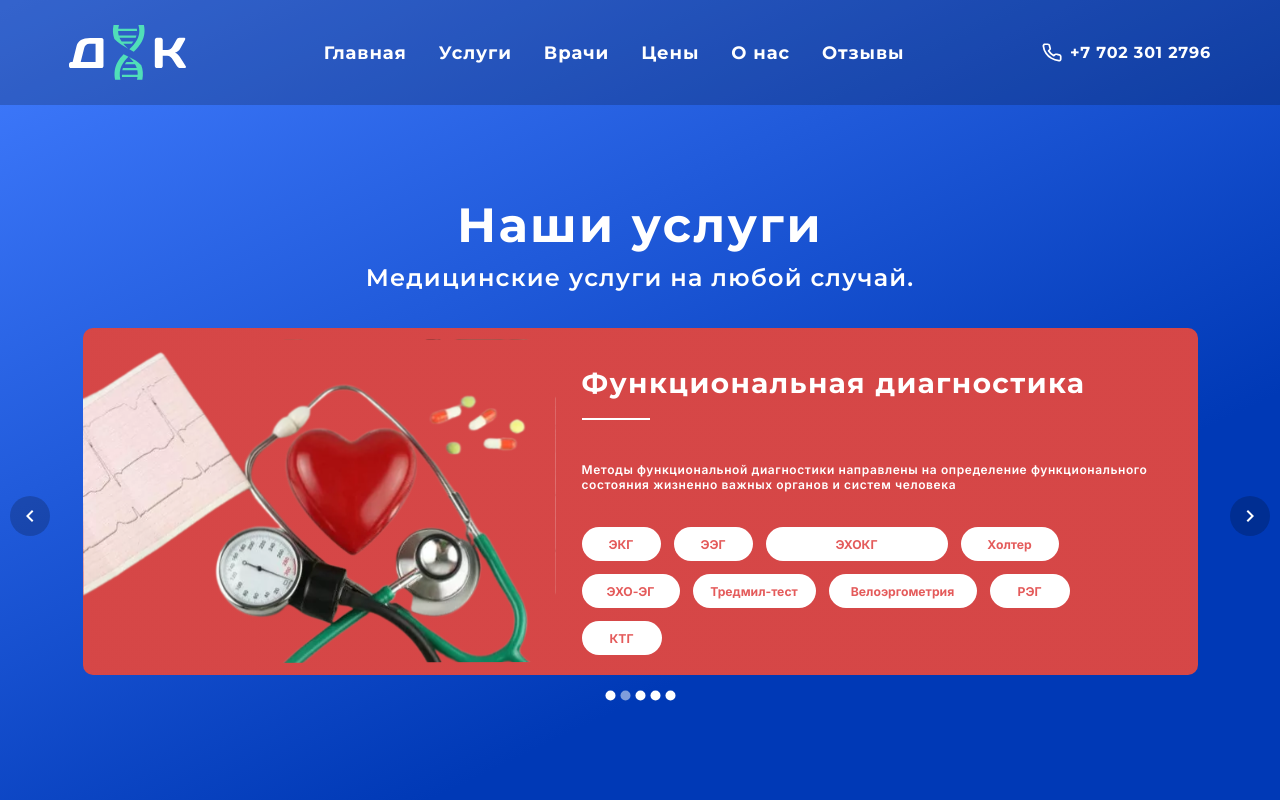
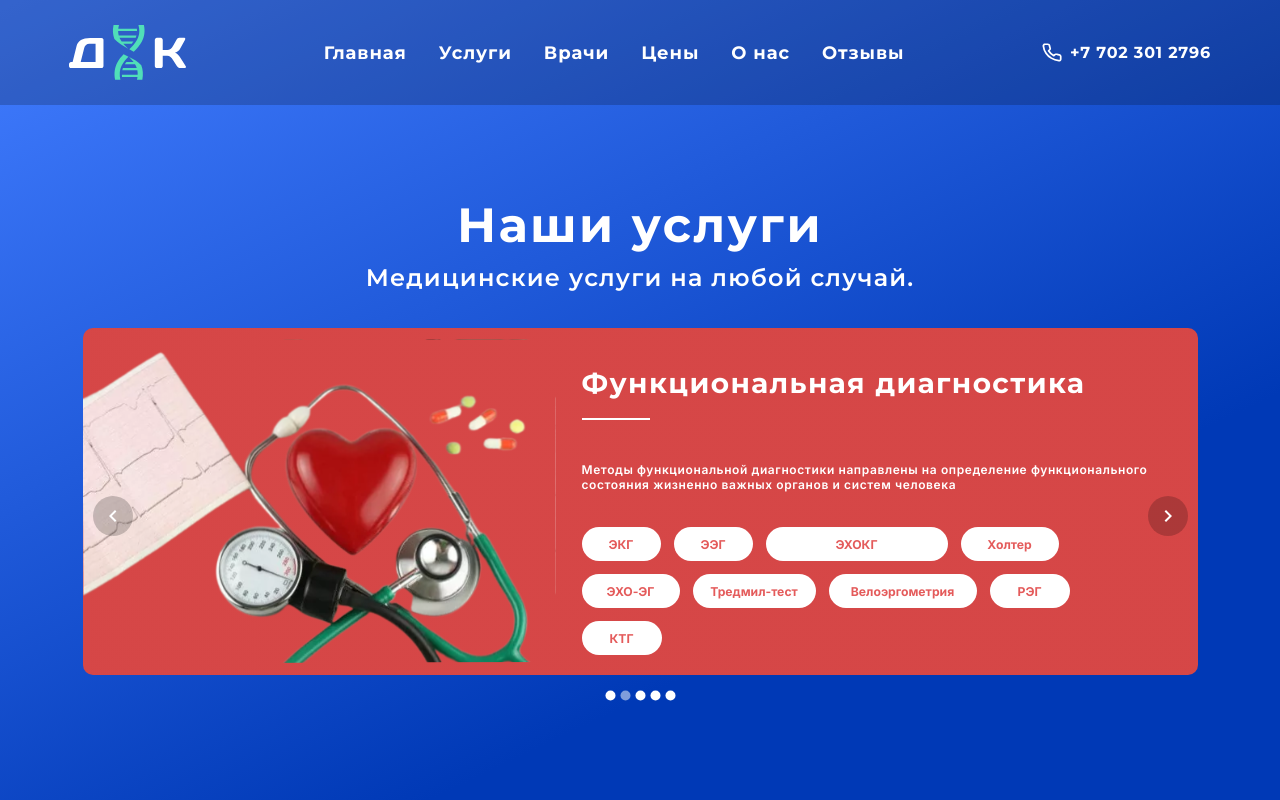
Before and after one commit to Az1mzhan/dna-clinic-reboot, a React (Vite) app: page /services in a window 1280 px wide. Shown: the top 800 px of the page. Built offline with nearby package versions, Linux system fonts and the light colour scheme.

Commit message:
Refactored styles of carousel's elements #2

```diff
--- a/src/pages/services-page/servicesPage.module.css
+++ b/src/pages/services-page/servicesPage.module.css
@@ -30,7 +30,7 @@
 }
 
 .carousel {
-    width: 100%;
+    width: 1115px;
     margin: 36px 0 112px;
 }
 
```
